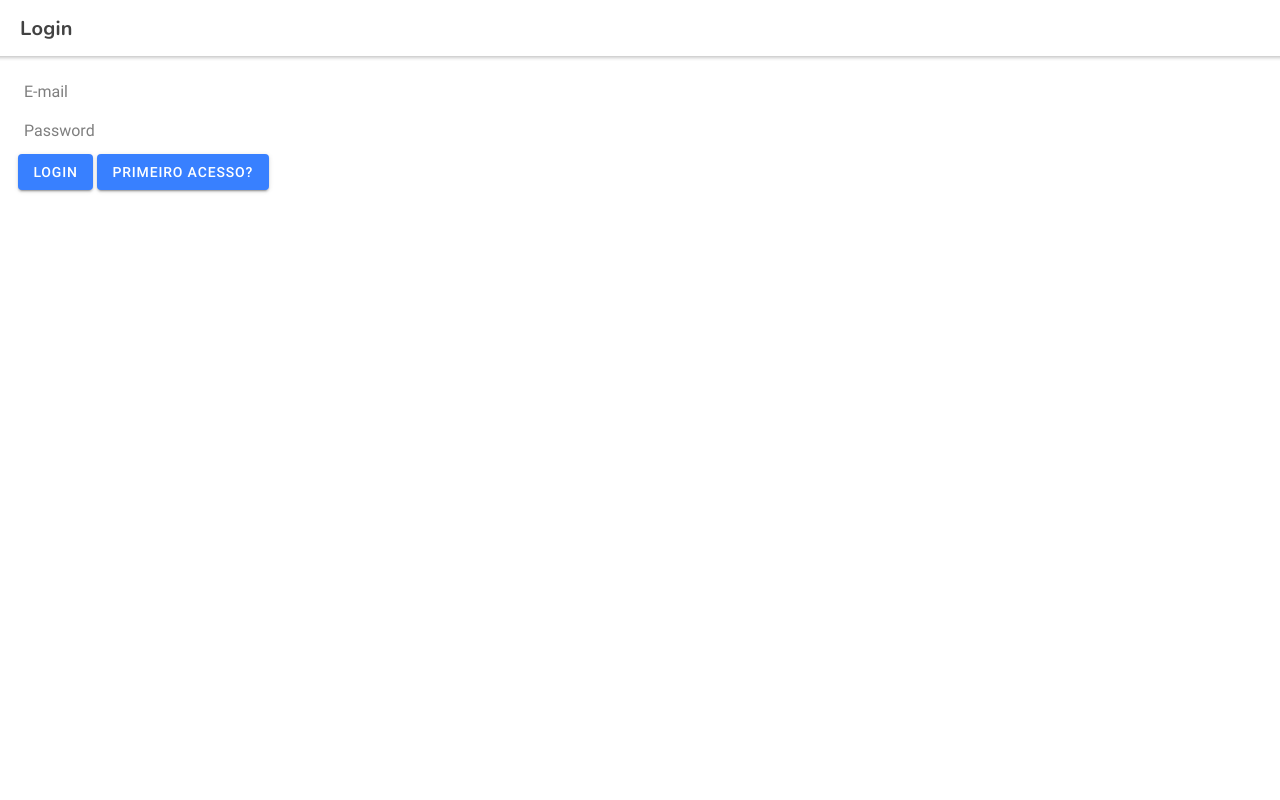
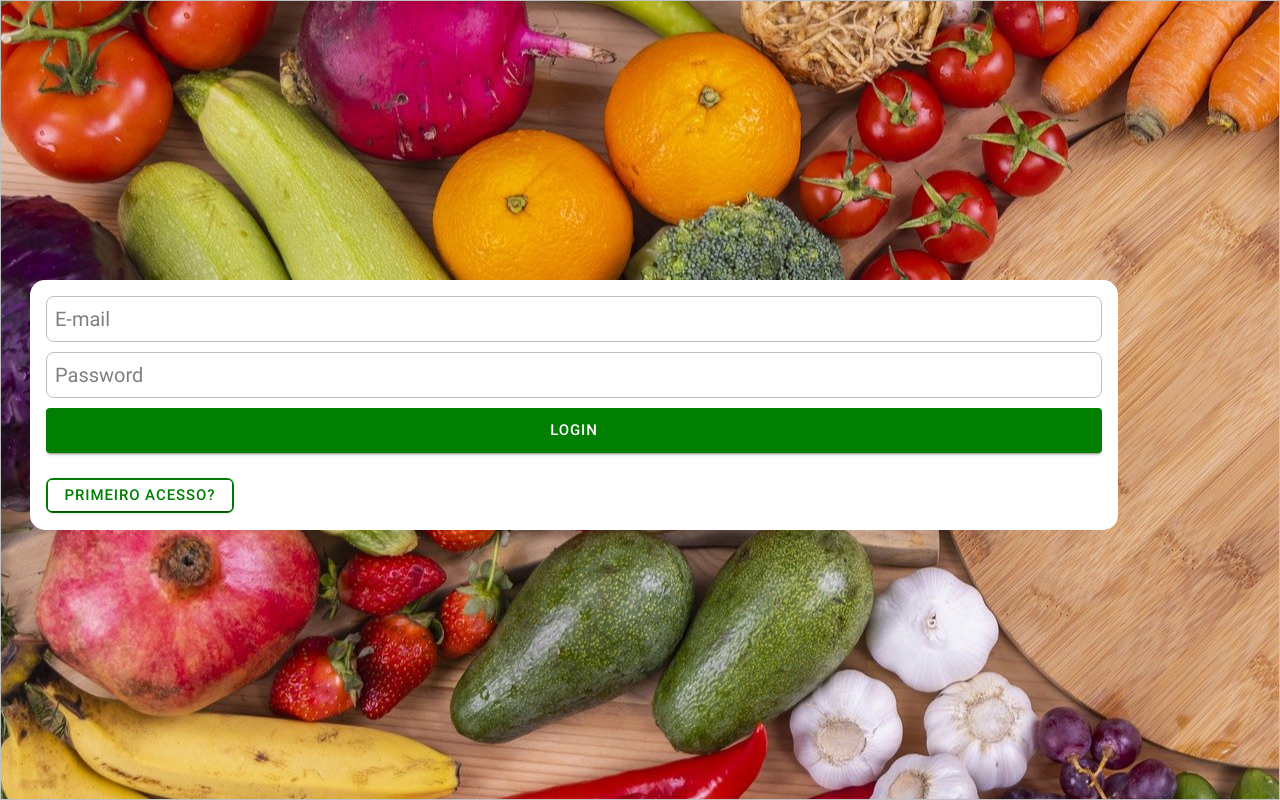
Before and after one commit to OdRavil/NutriApp, a React (Create React App) app: page /login in a window 1280 px wide. Built offline with nearby package versions, Linux system fonts and the light colour scheme.

Commit message:
feat: prettier login screens

```diff
--- a/src/pages/Login/index.css
+++ b/src/pages/Login/index.css
@@ -0,0 +1,45 @@
+.i-l{
+  background-image: url('../../assets/login.jpg');
+  background-repeat: no-repeat;
+  width: 100%;
+  height: 100%;
+  background-position-y: center;
+}
+
+.c-f-l{
+  position: absolute;
+  height: 250px;
+  top: 35%;
+  left: 30px;
+  width: 85%;
+  border-radius: 15px;
+  overflow: hidden;
+}
+
+.i-s-l{
+  border: 1px solid #bfbfbf;
+  border-radius: 8px;
+  padding: 15px;
+  font-size: 20px;
+  margin-bottom: 10px;
+}
+
+.l-b-s{
+  --background: #017f02;
+  display: block;
+  margin: 0;
+  height: 45px;
+  font-size: 15px;
+  margin-bottom: 25px;
+}
+
+.f-a-b-s{
+  border: 2px solid #017f02;
+  border-radius: 7px;
+  --background: #FFF;
+  color: #017f02;
+  margin: 0;
+  height: 35px;
+  font-size: 15px;
+  margin-bottom: 10px;
+}
--- a/src/pages/Login/index.tsx
+++ b/src/pages/Login/index.tsx
@@ -2,6 +2,7 @@ import {
   IonButton,
   IonContent,
   IonHeader,
+  IonImg,
   IonInput,
   IonLoading,
   IonPage,
@@ -13,6 +14,7 @@ import { useState } from "react";
 import { RouteComponentProps } from "react-router";
 import { loginUser } from "../../utils/Firebase";
 import "./index.css";
+import Image from '../../assets/login.jpg'
 
 const Login: React.FC<RouteComponentProps> = (props) => {
   const [email, setEmail] = useState("");
@@ -50,12 +52,8 @@ const Login: React.FC<RouteComponentProps> = (props) => {
 
   return (
     <IonPage>
-      <IonHeader>
-        <IonToolbar>
-          <IonTitle>Login</IonTitle>
-        </IonToolbar>
-      </IonHeader>
-      <IonContent className="ion-padding">
+      <IonImg className="i-l" />
+      <IonContent className="ion-padding c-f-l">
         <IonLoading
           isOpen={showLoading}
           onDidDismiss={() => setShowLoading(false)}
@@ -72,14 +70,18 @@ const Login: React.FC<RouteComponentProps> = (props) => {
           placeholder="E-mail"
           type="email"
           onIonChange={(e: any) => setEmail(e.target.value)}
+          className="i-s-l"
         />
         <IonInput
           placeholder="Password"
           type="password"
           onIonChange={(e: any) => setPassword(e.target.value)}
+          className="i-s-l"
         />
-        <IonButton onClick={login}>Login</IonButton>
-        <IonButton routerLink="/primeiro-acesso">Primeiro acesso?</IonButton>
+        <IonContent>
+          <IonButton className="l-b-s" onClick={login}>Login</IonButton>
+          <IonButton className="f-a-b-s" routerLink="/primeiro-acesso">Primeiro acesso?</IonButton>
+        </IonContent>
       </IonContent>
     </IonPage>
   );
--- a/src/theme/variables.css
+++ b/src/theme/variables.css
@@ -75,162 +75,3 @@ http://ionicframework.com/docs/theming/ */
   --ion-color-light-shade: #d7d8da;
   --ion-color-light-tint: #f5f6f9;
 }
-
-@media (prefers-color-scheme: dark) {
-  /*
-   * Dark Colors
-   * -------------------------------------------
-   */
-
-  body {
-    --ion-color-primary: #428cff;
-    --ion-color-primary-rgb: 66,140,255;
-    --ion-color-primary-contrast: #ffffff;
-    --ion-color-primary-contrast-rgb: 255,255,255;
-    --ion-color-primary-shade: #3a7be0;
-    --ion-color-primary-tint: #5598ff;
-
-    --ion-color-secondary: #50c8ff;
-    --ion-color-secondary-rgb: 80,200,255;
-    --ion-color-secondary-contrast: #ffffff;
-    --ion-color-secondary-contrast-rgb: 255,255,255;
-    --ion-color-secondary-shade: #46b0e0;
-    --ion-color-secondary-tint: #62ceff;
-
-    --ion-color-tertiary: #6a64ff;
-    --ion-color-tertiary-rgb: 106,100,255;
-    --ion-color-tertiary-contrast: #ffffff;
-    --ion-color-tertiary-contrast-rgb: 255,255,255;
-    --ion-color-tertiary-shade: #5d58e0;
-    --ion-color-tertiary-tint: #7974ff;
-
-    --ion-color-success: #2fdf75;
-    --ion-color-success-rgb: 47,223,117;
-    --ion-color-success-contrast: #000000;
-    --ion-color-success-contrast-rgb: 0,0,0;
-    --ion-color-success-shade: #29c467;
-    --ion-color-success-tint: #44e283;
-
-    --ion-color-warning: #ffd534;
-    --ion-color-warning-rgb: 255,213,52;
-    --ion-color-warning-contrast: #000000;
-    --ion-color-warning-contrast-rgb: 0,0,0;
-    --ion-color-warning-shade: #e0bb2e;
-    --ion-color-warning-tint: #ffd948;
-
-    --ion-color-danger: #ff4961;
-    --ion-color-danger-rgb: 255,73,97;
-    --ion-color-danger-contrast: #ffffff;
-    --ion-color-danger-contrast-rgb: 255,255,255;
-    --ion-color-danger-shade: #e04055;
-    --ion-color-danger-tint: #ff5b71;
-
-    --ion-color-dark: #f4f5f8;
-    --ion-color-dark-rgb: 244,245,248;
-    --ion-color-dark-contrast: #000000;
-    --ion-color-dark-contrast-rgb: 0,0,0;
-    --ion-color-dark-shade: #d7d8da;
-    --ion-color-dark-tint: #f5f6f9;
-
-    --ion-color-medium: #989aa2;
-    --ion-color-medium-rgb: 152,154,162;
-    --ion-color-medium-contrast: #000000;
-    --ion-color-medium-contrast-rgb: 0,0,0;
-    --ion-color-medium-shade: #86888f;
-    --ion-color-medium-tint: #a2a4ab;
-
-    --ion-color-light: #222428;
-    --ion-color-light-rgb: 34,36,40;
-    --ion-color-light-contrast: #ffffff;
-    --ion-color-light-contrast-rgb: 255,255,255;
-    --ion-color-light-shade: #1e2023;
-    --ion-color-light-tint: #383a3e;
-  }
-
-  /*
-   * iOS Dark Theme
-   * -------------------------------------------
-   */
-
-  .ios body {
-    --ion-background-color: #000000;
-    --ion-background-color-rgb: 0,0,0;
-
-    --ion-text-color: #ffffff;
-    --ion-text-color-rgb: 255,255,255;
-
-    --ion-color-step-50: #0d0d0d;
-    --ion-color-step-100: #1a1a1a;
-    --ion-color-step-150: #262626;
-    --ion-color-step-200: #333333;
-    --ion-color-step-250: #404040;
-    --ion-color-step-300: #4d4d4d;
-    --ion-color-step-350: #595959;
-    --ion-color-step-400: #666666;
-    --ion-color-step-450: #737373;
-    --ion-color-step-500: #808080;
-    --ion-color-step-550: #8c8c8c;
-    --ion-color-step-600: #999999;
-    --ion-color-step-650: #a6a6a6;
-    --ion-color-step-700: #b3b3b3;
-    --ion-color-step-750: #bfbfbf;
-    --ion-color-step-800: #cccccc;
-    --ion-color-step-850: #d9d9d9;
-    --ion-color-step-900: #e6e6e6;
-    --ion-color-step-950: #f2f2f2;
-
-    --ion-item-background: #000000;
-
-    --ion-card-background: #1c1c1d;
-  }
-
-  .ios ion-modal {
-    --ion-background-color: var(--ion-color-step-100);
-    --ion-toolbar-background: var(--ion-color-step-150);
-    --ion-toolbar-border-color: var(--ion-color-step-250);
-  }
-
-
-  /*
-   * Material Design Dark Theme
-   * -------------------------------------------
-   */
-
-  .md body {
-    --ion-background-color: #121212;
-    --ion-background-color-rgb: 18,18,18;
-
-    --ion-text-color: #ffffff;
-    --ion-text-color-rgb: 255,255,255;
-
-    --ion-border-color: #222222;
-
-    --ion-color-step-50: #1e1e1e;
-    --ion-color-step-100: #2a2a2a;
-    --ion-color-step-150: #363636;
-    --ion-color-step-200: #414141;
-    --ion-color-step-250: #4d4d4d;
-    --ion-color-step-300: #595959;
-    --ion-color-step-350: #656565;
-    --ion-color-step-400: #717171;
-    --ion-color-step-450: #7d7d7d;
-    --ion-color-step-500: #898989;
-    --ion-color-step-550: #949494;
-    --ion-color-step-600: #a0a0a0;
-    --ion-color-step-650: #acacac;
-    --ion-color-step-700: #b8b8b8;
-    --ion-color-step-750: #c4c4c4;
-    --ion-color-step-800: #d0d0d0;
-    --ion-color-step-850: #dbdbdb;
-    --ion-color-step-900: #e7e7e7;
-    --ion-color-step-950: #f3f3f3;
-
-    --ion-item-background: #1e1e1e;
-
-    --ion-toolbar-background: #1f1f1f;
-
-    --ion-tab-bar-background: #1f1f1f;
-
-    --ion-card-background: #1e1e1e;
-  }
-}
```
Also changed, not shown: src/assets/login.jpg (added).
